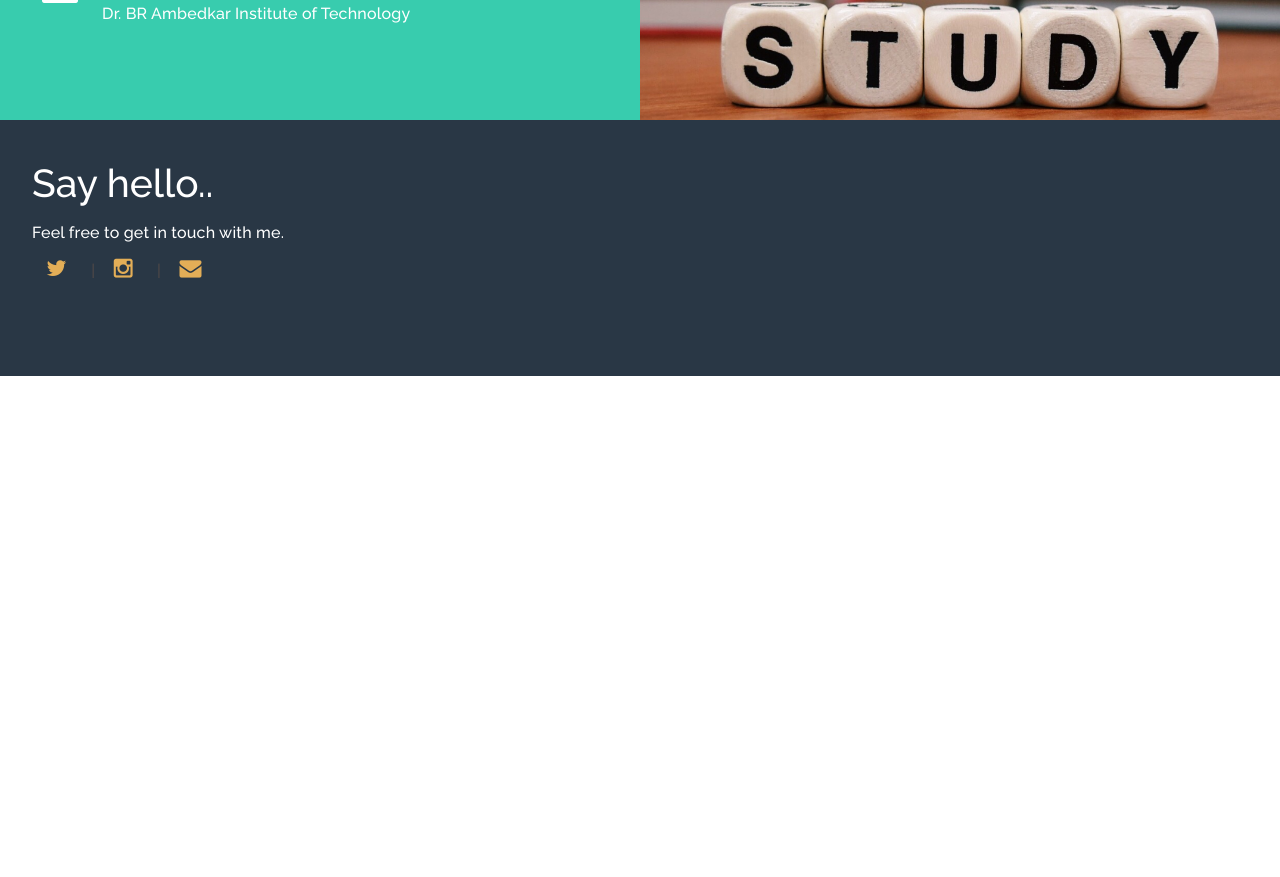
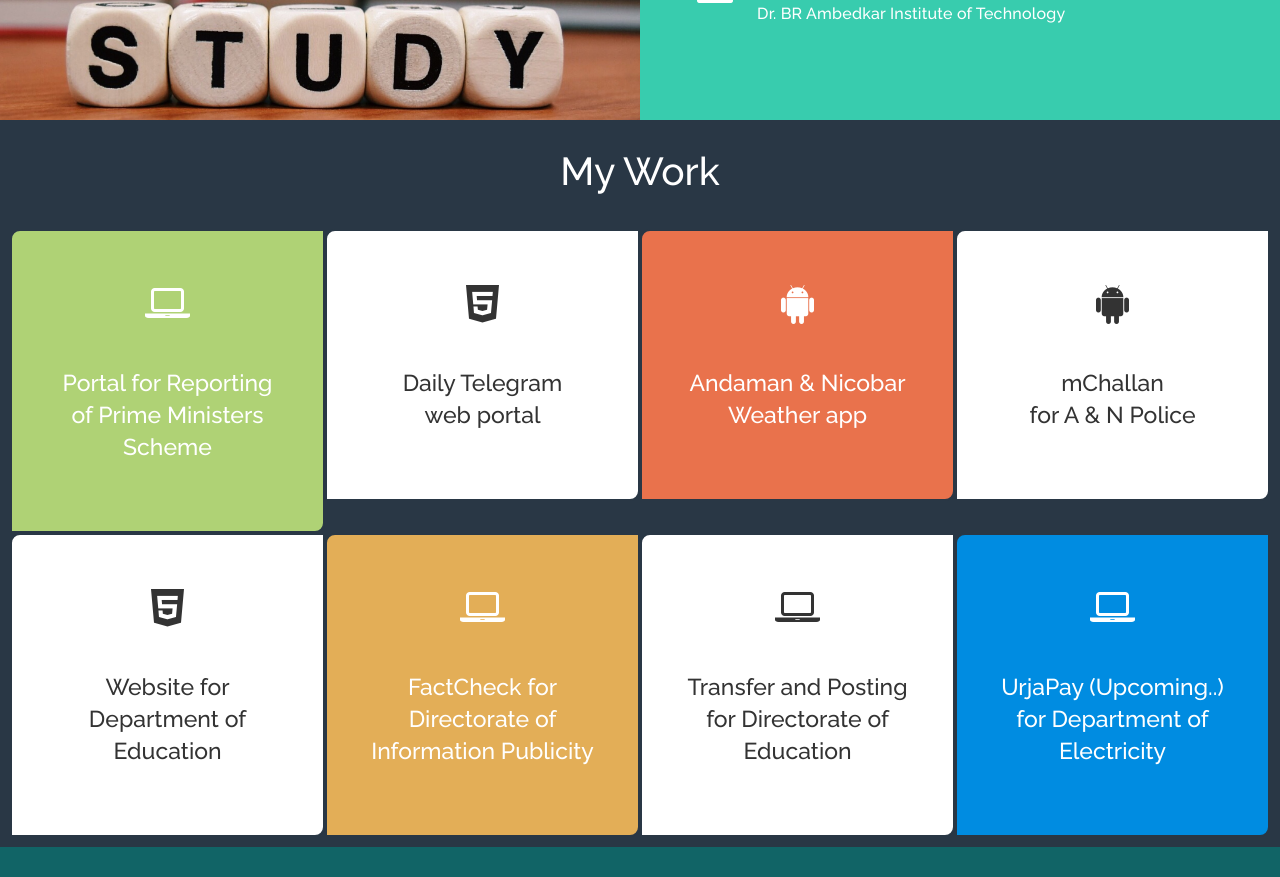
Before and after one commit to rkgain/RP.in, a React (Create React App) app: page / in a window 1280 px wide. Shown: the part 1920-2797 px from the top of the page. Before the commit the page ends 2296 px from the top, so only its background shows below. Built offline with nearby package versions, Linux system fonts and the light colour scheme.

Commit message:
My Work Added

```diff
--- a/public/index.html
+++ b/public/index.html
@@ -24,7 +24,7 @@
       work correctly both with client-side routing and a non-root public URL.
       Learn how to configure a non-root public URL by running `npm run build`.
     -->
-    <title>Rakesh Prabhu</title>
+    <title>G</title>
   </head>
   <body>
     <noscript>You need to enable JavaScript to run this app.</noscript>
--- a/src/App.css
+++ b/src/App.css
@@ -63,3 +63,9 @@
 .pop .nav li a{
   color: #008ce1;
 }
+.pad .col-md-3
+{
+ border: 2px solid #293745;
+border-top-left-radius: 10px;
+border-bottom-right-radius: 10px;
+}
--- a/src/App.js
+++ b/src/App.js
@@ -93,6 +93,15 @@
                     </li>
                     <li>
                     <Link activeClass="active"
+    to="service"
+    spy={true}
+    smooth={true}
+    offset={-50}
+    duration={1500} onClick={this.menuHandle}
+>My Work</Link>
+                     </li>
+                     <li>
+                    <Link activeClass="active"
     to="contact"
     spy={true}
     smooth={true}
@@ -100,6 +109,7 @@
     duration={1500} onClick={this.menuHandle}
 >Say hello</Link>
                      </li>
+
                </ul>
           </div>
 
@@ -220,14 +230,12 @@
      <div class="container">
           <div class="row">
 
-               <div class="col-md-6 col-sm-6">
-                    <div class="background-image experience-img"></div>
-               </div>
+
 
                <div class="col-md-6 col-sm-6">
                     <div class="color-white experience-thumb">
                          <div class="wow fadeInUp section-title" data-wow-delay="0.8s">
-                              <h1>My Work Experiences</h1>
+                              <h1>My Experiences</h1>
 
                          </div>
 
@@ -263,16 +271,21 @@
 
                     </div>
                </div>
-
+               <div class="col-md-6 col-sm-6">
+                    <div class="background-image experience-img"></div>
+               </div>
           </div>
      </div>
 </section>
 
 
+
 <section id="education" class="parallax-section">
      <div class="container">
           <div class="row">
-
+  <div class="col-md-6 col-sm-6">
+                    <div class="background-image education-img"></div>
+               </div>
                <div class="col-md-6 col-sm-6">
                     <div class="color-white education-thumb">
                          <div class="wow fadeInUp section-title" data-wow-delay="0.8s">
@@ -305,16 +318,101 @@
                     </div>
                </div>
 
-               <div class="col-md-6 col-sm-6">
-                    <div class="background-image education-img"></div>
-               </div>
+
 
           </div>
      </div>
 </section>
 
 
-<section id="contact" class="parallax-section">
+
+
+<section id="service" class="parallax-section bg-dark" style={{backgroundColor:"#293745"}}>
+     <div class="container">
+          <div class="row">
+
+
+
+               <div class="col-md-12 col-sm-6" style={{padding:"10px 40px"}}>
+               <div class="color-white wow fadeInUp section-title" data-wow-delay="0.8s">
+                              <h1>My Work </h1>
+
+                         </div>
+
+               <div class="row pad">
+               <div class="bg-cyan col-md-3 col-sm-6">
+     <div class=" color-white wow fadeInUp service-thumb animated" data-wow-delay="1.2s" >
+          <i class="fa fa-laptop"></i>
+               <h3>Portal for Reporting of Prime Ministers Scheme</h3>
+
+     </div>
+</div>
+<div class="bg-white col-md-3 col-sm-6">
+     <div class="wow fadeInUp service-thumb animated" data-wow-delay="1.2s" >
+          <i class="fa fa-html5"></i>
+               <h3>Daily Telegram <br/>web portal </h3>
+
+     </div>
+</div>
+<div class="bg-orange col-md-3 col-sm-6">
+     <div class="color-white wow fadeInUp service-thumb animated" data-wow-delay="1.2s" >
+          <i class="fa fa-android"></i>
+               <h3>Andaman &amp; Nicobar Weather app</h3>
+
+     </div>
+</div>
+
+<div class="bg-white col-md-3 col-sm-6">
+     <div class=" wow fadeInUp service-thumb animated" data-wow-delay="1.2s" >
+          <i class="fa fa-android"></i>
+               <h3>mChallan <br/> for A &amp; N Police</h3>
+
+     </div>
+</div>
+</div>
+
+
+
+<div class="row pad">
+               <div class="bg-white col-md-3 col-sm-6">
+     <div class="wow fadeInUp service-thumb animated" data-wow-delay="1.2s" >
+          <i class="fa fa-html5"></i>
+               <h3>Website for Department of Education </h3>
+
+     </div>
+</div>
+<div class="bg-yellow col-md-3 col-sm-6">
+     <div class="color-white wow fadeInUp service-thumb animated" data-wow-delay="1.2s" >
+          <i class="fa fa-laptop"></i>
+               <h3>FactCheck for Directorate of Information Publicity</h3>
+     </div>
+</div>
+<div class="bg-white col-md-3 col-sm-6">
+     <div class="wow fadeInUp service-thumb animated" data-wow-delay="1.2s" >
+          <i class="fa fa-laptop"></i>
+               <h3>Transfer and Posting for Directorate of Education</h3>
+
+     </div>
+</div>
+
+<div class="bg-blue col-md-3 col-sm-6">
+     <div class="color-white wow fadeInUp service-thumb animated" data-wow-delay="1.2s" >
+          <i class="fa fa-laptop"></i>
+               <h3>UrjaPay (Upcoming..) for Department of Electricity</h3>
+
+     </div>
+</div>
+</div>
+
+                </div>
+
+          </div>
+     </div>
+</section>
+
+
+
+<section id="contact" class="parallax-section" style={{backgroundColor:"#116466"}}>
      <div class="container">
           <div class="row">
 
@@ -323,7 +421,7 @@
                          <div class="wow fadeInUp section-title" data-wow-delay="0.2s">
                               <h1 class="color-white">Say hello..</h1>
                               <p class="color-white">Feel free to get in touch with me.</p>
-                             <p>
+                             <p style={{color:"white"}}>
                                    {/*<a href="#"><i class="fa fa-facebook"> </i></a> |  */}
                               &nbsp;<a href="https://twitter.com/Rakesh65622735" target="_blank"><i class="fa fa-twitter"> </i></a> |  &nbsp;
                               <a href="#"><i class="fa fa-instagram"> </i></a> |  &nbsp;
--- a/src/asset/css/templatemo-style.css
+++ b/src/asset/css/templatemo-style.css
@@ -175,6 +175,15 @@
 .bg-yellow {
   background: #E3AE57;
 }
+.bg-orange
+{
+  background-color: #E9724C;
+}
+.bg-blue{background-color: #008ce1;}
+.bg-cyan
+{
+  background-color: #afd275;
+}
 
 .bg-white {
   background: #ffffff;
@@ -337,8 +346,9 @@
     }
     .custom-navbar.top-nav-collapse {
         background: #ffffff;
-        box-shadow: 0px 2px 8px 0px rgba(50, 50, 50, 0.08);
+        box-shadow: 0px 0px 4px 0px rgba(50, 50, 50, 0.4);
         padding: 0;
+        /* color: #b8b9b9; */
     }
 
 }
@@ -447,6 +457,14 @@
 }
 
 #service .service-thumb .fa {
+  font-size: 42px;
+  padding-bottom: 22px;
+}
+#education .service-thumb {
+  padding: 52px 22px 52px 22px;
+  text-align: center;
+}
+#education .service-thumb .fa {
   font-size: 42px;
   padding-bottom: 22px;
 }
```
